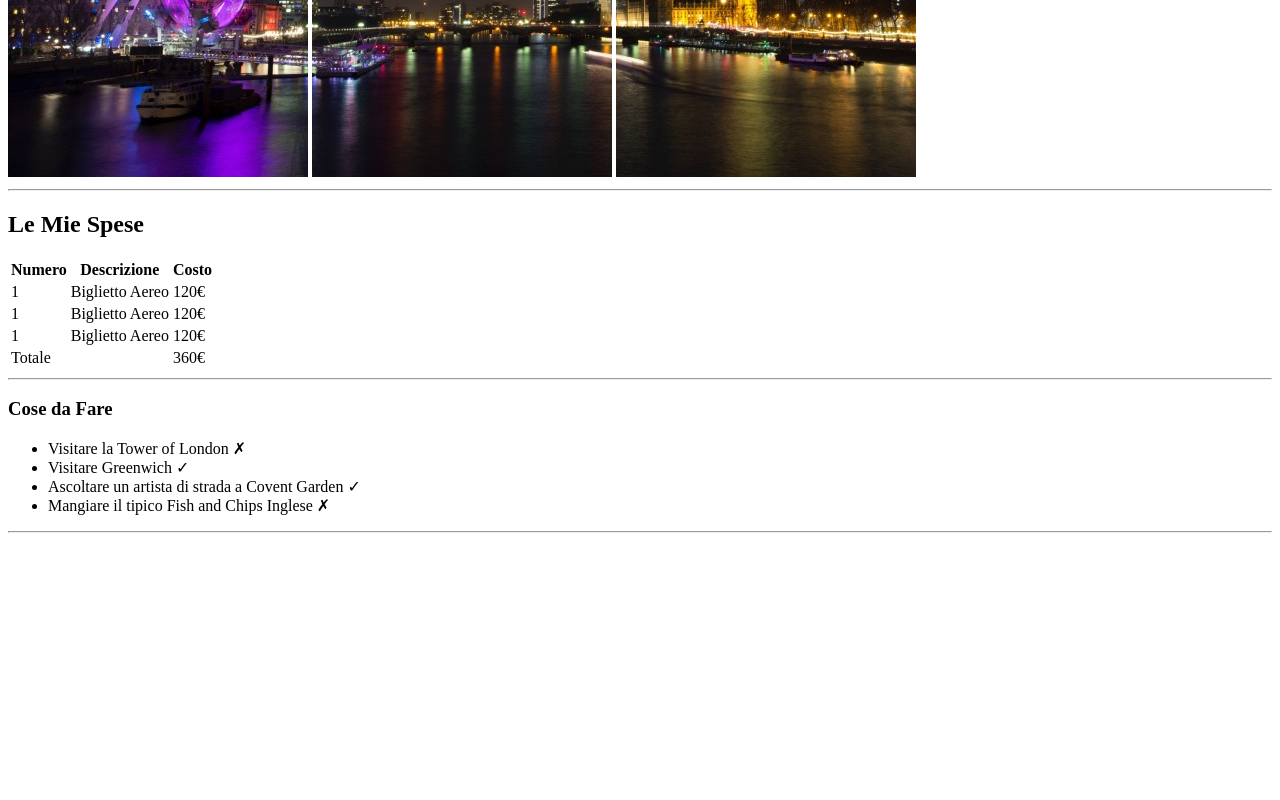
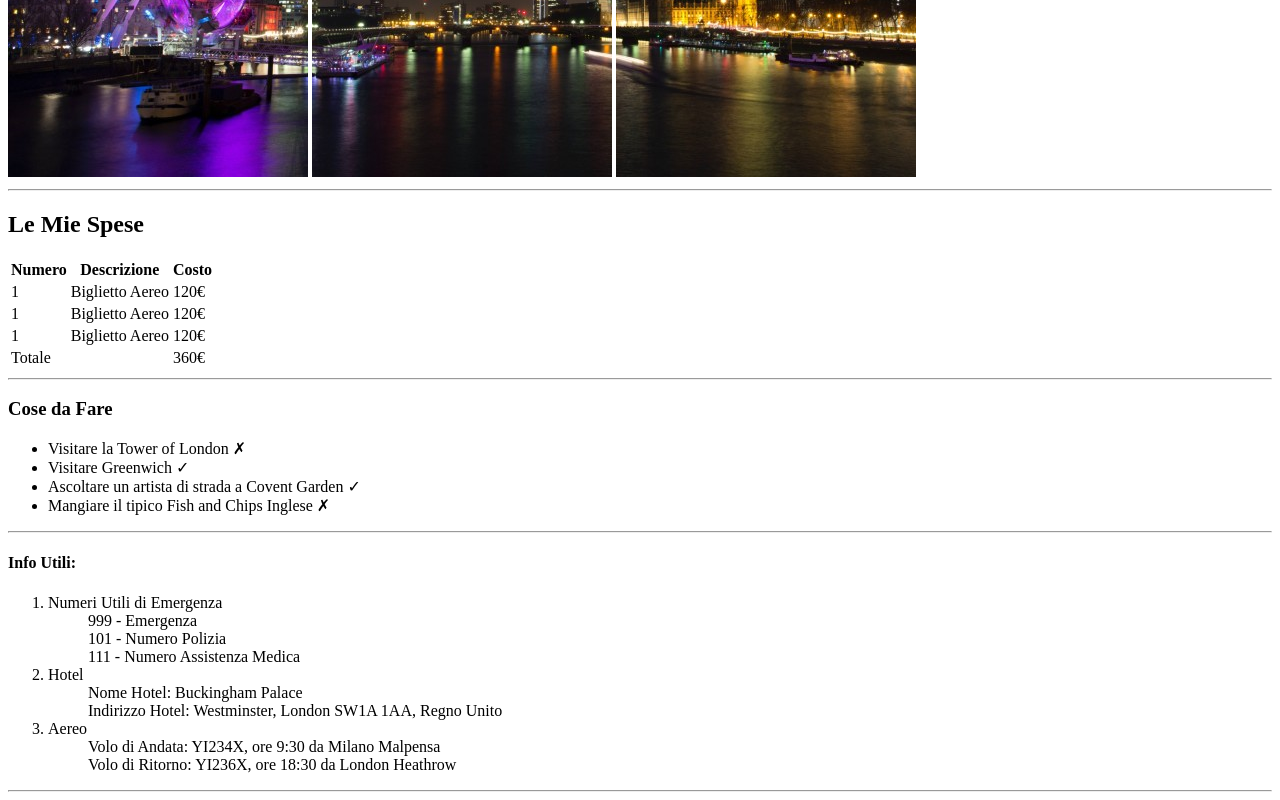
Before and after one commit to Andrea-Sgura/html-london-trip, a plain HTML site: page index.html in a window 1280 px wide. Shown: the part 503-1303 px from the top of the page. Before the commit the page ends 1044 px from the top, so only its background shows below. Drawn offline with Linux system fonts and the light colour scheme.

Commit message:
[UPD] Inserted Travel Info

```diff
--- a/index.html
+++ b/index.html
@@ -55,6 +55,19 @@
         <li>Mangiare il tipico Fish and Chips Inglese &cross;</li>
     </ul>
     <hr>
-
+    <h4>Info Utili:</h4>
+    <ol>
+        <li>Numeri Utili di Emergenza</li>
+        <ul>999 - Emergenza</ul>
+        <ul>101 - Numero Polizia</ul>
+        <ul>111 - Numero Assistenza Medica</ul>
+        <li>Hotel</li>
+        <ul>Nome Hotel: Buckingham Palace</ul>
+        <ul>Indirizzo Hotel: Westminster, London SW1A 1AA, Regno Unito</ul>
+        <li>Aereo</li>
+        <ul>Volo di Andata: YI234X, ore 9:30 da Milano Malpensa</ul>
+        <ul>Volo di Ritorno: YI236X, ore 18:30 da London Heathrow</ul>
+    </ol>
+    <hr>
 </body>
 </html>
```
